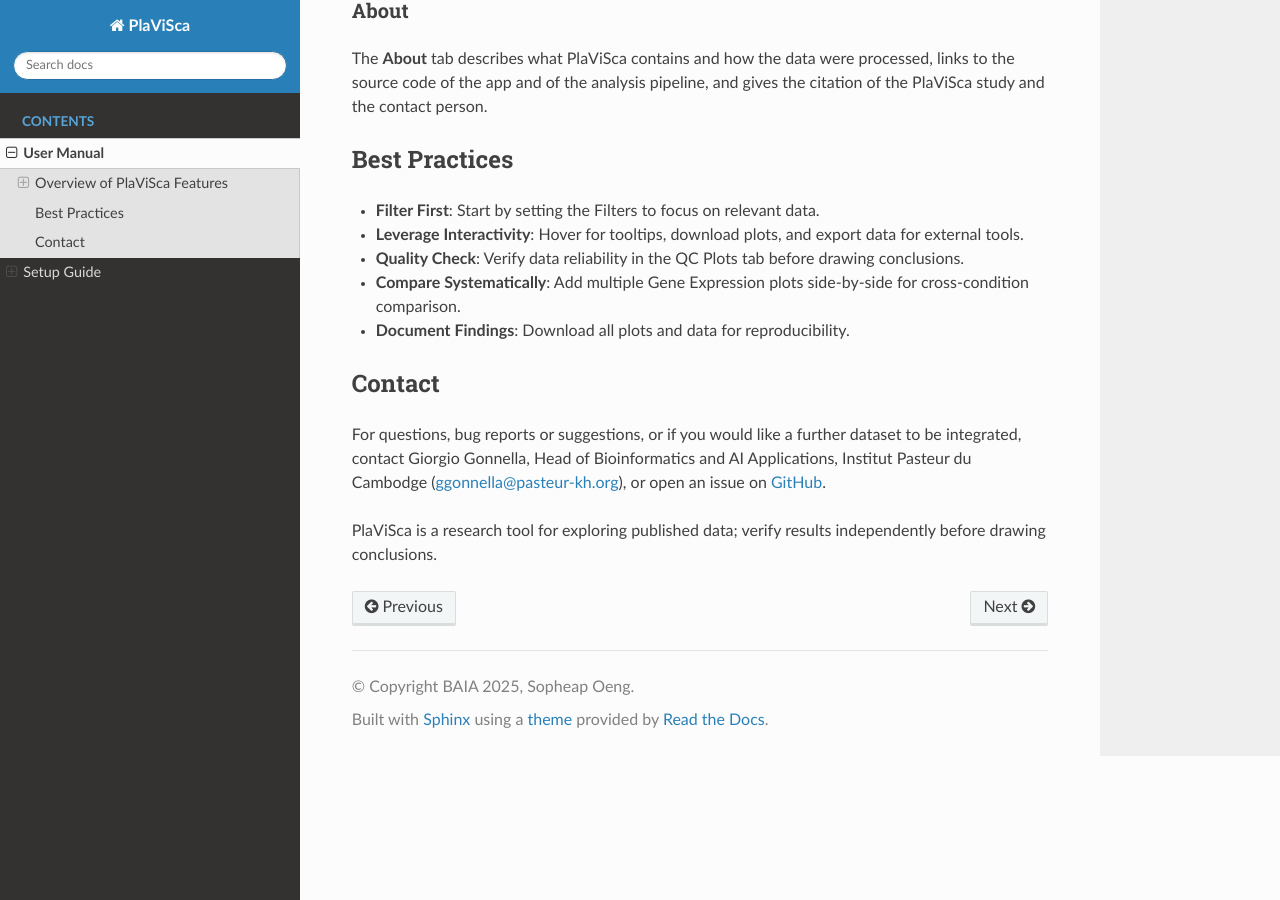
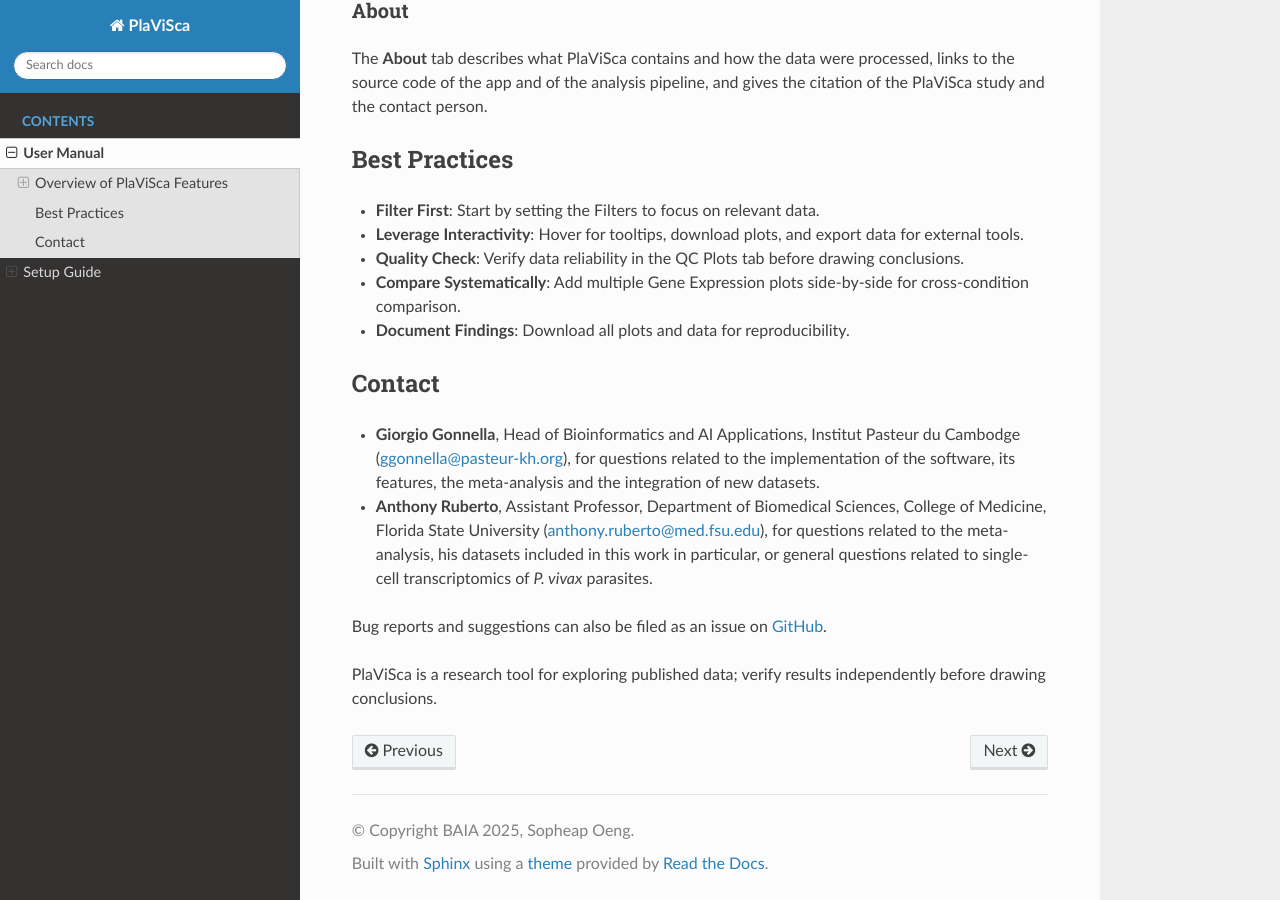
Before and after one commit to baia-ipc/PlaViSCA-app, a Sphinx documentation site: the page built from manual/docs/source/user_manual.md, in a window 1280 px wide and 900 px high, scrolled down 8415 px. Built offline with Sphinx 7.4.7 and the Read the Docs theme 3.1.0, drawn with Linux system fonts in a browser that asks for light colours.

Commit message:
About and manual: two contacts, each with the questions to address to them
Giorgio Gonnella for the software, its features, the meta-analysis and new
datasets; Anthony Ruberto for the meta-analysis, his datasets and P. vivax
single-cell transcriptomics in general.

```diff
--- a/manual/docs/source/user_manual.md
+++ b/manual/docs/source/user_manual.md
@@ -177,6 +177,9 @@ The **About** tab describes what PlaViSca contains and how the data were process
 
 ## Contact
 
-For questions, bug reports or suggestions, or if you would like a further dataset to be integrated, contact Giorgio Gonnella, Head of Bioinformatics and AI Applications, Institut Pasteur du Cambodge ([ggonnella@pasteur-kh.org](mailto:ggonnella@pasteur-kh.org)), or open an issue on [GitHub](https://github.com/baia-ipc/PlaViSca-app/issues).
+- **Giorgio Gonnella**, Head of Bioinformatics and AI Applications, Institut Pasteur du Cambodge ([ggonnella@pasteur-kh.org](mailto:ggonnella@pasteur-kh.org)), for questions related to the implementation of the software, its features, the meta-analysis and the integration of new datasets.
+- **Anthony Ruberto**, Assistant Professor, Department of Biomedical Sciences, College of Medicine, Florida State University ([anthony.ruberto@med.fsu.edu](mailto:anthony.ruberto@med.fsu.edu)), for questions related to the meta-analysis, his datasets included in this work in particular, or general questions related to single-cell transcriptomics of _P. vivax_ parasites.
+
+Bug reports and suggestions can also be filed as an issue on [GitHub](https://github.com/baia-ipc/PlaViSca-app/issues).
 
 PlaViSca is a research tool for exploring published data; verify results independently before drawing conclusions.
```
Also changed, not shown: 7 other files.
